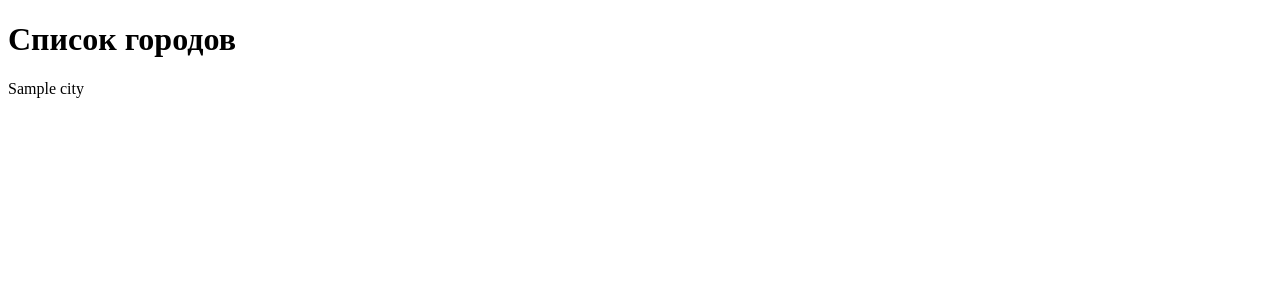
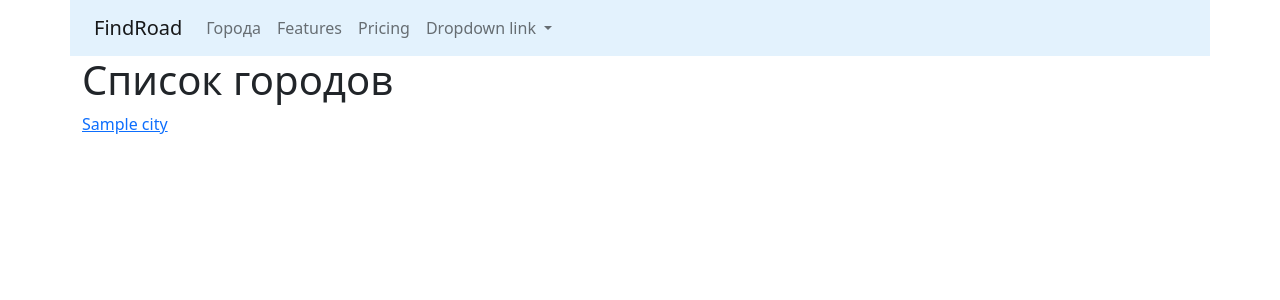
Before and after one commit to Fangahra81/find_road, a Django app: page /cities/ in a window 1280 px wide. Shown: the top 300 px of the page. Run offline with Django 3.2, Linux system fonts and the light colour scheme; tables that the repository leaves empty hold one stand-in row (values such as "Sample post"); parts of the project's set-up code (start-up, migrations or seed data) failed here and were passed over.

Commit message:
5. Закончил.

```diff
--- a/cities/models.py
+++ b/cities/models.py
@@ -12,5 +12,3 @@ class City(models.Model):
         verbose_name = 'Город'
         verbose_name_plural = "Города"
         ordering = ['name']
-
-url
--- a/cities/templates/cities/home.html
+++ b/cities/templates/cities/home.html
@@ -4,8 +4,11 @@
 <h1> Список городов</h1>
 <div class="row">
     <div class="col-mb">
-        {%for object in objects_list%}
-            <p>{{object.name}}</p>
+        {% for object in objects_list %}
+            <p>
+
+                <a href="{% url 'cities:detail' pk=object.pk %}">{{object.name}}</a>
+                </p>
         {% endfor %}
     </div>
 </div>
--- a/cities/urls.py
+++ b/cities/urls.py
@@ -1,12 +1,12 @@
 
 from django.urls import path
 
-from cities.views import home
+from cities.views import *
 
 urlpatterns = [
 
-    path ('', home, name = 'home'),
-    path ('<int:pk>/', home, name = 'home'),
+    path('', home, name ='home'),
+    path('detail/<int:pk>/', CityDetailView.as_view(), name='detail'),
 ]
 
 
--- a/cities/views.py
+++ b/cities/views.py
@@ -1,9 +1,11 @@
 from django.shortcuts import render, get_object_or_404
 
 # Create your views here.
+from django.views.generic import DetailView
+
 from cities.models import City
 
-__all__= ('home')
+__all__= ('home', 'CityDetailView')
 
 def home(request, pk=None):
     if pk:
@@ -15,3 +17,7 @@ def home(request, pk=None):
     qs = City.objects.all()
     context ={'objects_list':qs}
     return render(request, 'cities/home.html',context)
+
+class CityDetailView(DetailView):
+    queryset = City.objects.all()
+    template_name = 'cities/detail.html'
--- a/find_road/urls.py
+++ b/find_road/urls.py
@@ -21,6 +21,6 @@ from find_road.views import home, about
 urlpatterns = [
     path('admin/', admin.site.urls),
     path ('cities/', include(('cities.urls', 'cities'))),
-    path ('home/', home),
+    path ('', home, name='home'),
     path ('about/',about),
 ]
--- a/templates/about.html
+++ b/templates/about.html
@@ -1,4 +1,4 @@
 
 {% extends 'base.html' %}
 {% block title %}About  {% endblock %}
-{% block content %}<h2>{{name}}</h2>  {% endblock %}
+{% block content %}<h2>{{name}}</h2>{% endblock %}
--- a/templates/base.html
+++ b/templates/base.html
@@ -1,12 +1,64 @@
-<!DOCTYPE html>
+{% url 'cities:home' as cities_home_url%}
+<!doctype html>
 <html lang="en">
-<head>
-    <meta charset="UTF-8">
+  <head>
+    <!-- Required meta tags -->
+    <meta charset="utf-8">
+    <meta name="viewport" content="width=device-width, initial-scale=1">
+
+    <!-- Bootstrap CSS -->
+    <link href="https://cdn.jsdelivr.net/npm/bootstrap@5.0.0-beta2/dist/css/bootstrap.min.css" rel="stylesheet" integrity="sha384-BmbxuPwQa2lc/FVzBcNJ7UAyJxM6wuqIj61tLrc4wSX0szH/Ev+nYRRuWlolflfl" crossorigin="anonymous">
 
     <title> {% block title %}{% endblock %} </title>
+  </head>
+  <body>
+<nav class="navbar navbar-expand-lg navbar-light container" style="background-color: #e3f2fd;">
+  <div class="container-fluid">
+    <a class="navbar-brand" href="{% url 'home' %}">FindRoad</a>
+    <button class="navbar-toggler" type="button" data-bs-toggle="collapse" data-bs-target="#navbarNavDropdown" aria-controls="navbarNavDropdown" aria-expanded="false" aria-label="Toggle navigation">
+      <span class="navbar-toggler-icon"></span>
+    </button>
+    <div class="collapse navbar-collapse" id="navbarNavDropdown">
+      <ul class="navbar-nav">
+        <li class="nav-item {% if request.path == cities_home_url %}active {% endif %} ">
+          <a class="nav-link" href="{% url 'cities:home'%}">Города </a>
+        </li>
+        <li class="nav-item">
+          <a class="nav-link" href="#">Features</a>
+        </li>
+        <li class="nav-item">
+          <a class="nav-link" href="#">Pricing</a>
+        </li>
+        <li class="nav-item dropdown">
+          <a class="nav-link dropdown-toggle" href="#" id="navbarDropdownMenuLink" role="button" data-bs-toggle="dropdown" aria-expanded="false">
+            Dropdown link
+          </a>
+          <ul class="dropdown-menu" aria-labelledby="navbarDropdownMenuLink">
+            <li><a class="dropdown-item" href="#">Action</a></li>
+            <li><a class="dropdown-item" href="#">Another action</a></li>
+            <li><a class="dropdown-item" href="#">Something else here</a></li>
+          </ul>
+        </li>
+      </ul>
+    </div>
+  </div>
+</nav>
+    <div class="container">
+      {% block content %}{% endblock %}
 
-</head>
-<body>
-{% block content %}{% endblock %}
-</body>
+  </div>
+
+
+    <!-- Optional JavaScript; choose one of the two! -->
+
+    <!-- Option 1: Bootstrap Bundle with Popper -->
+    <script src="https://cdn.jsdelivr.net/npm/bootstrap@5.0.0-beta2/dist/js/bootstrap.bundle.min.js" integrity="sha384-b5kHyXgcpbZJO/tY9Ul7kGkf1S0CWuKcCD38l8YkeH8z8QjE0GmW1gYU5S9FOnJ0" crossorigin="anonymous"></script>
+
+    <!-- Option 2: Separate Popper and Bootstrap JS -->
+    <!--
+    <script src="https://cdn.jsdelivr.net/npm/@popperjs/core@2.6.0/dist/umd/popper.min.js" integrity="sha384-KsvD1yqQ1/1+IA7gi3P0tyJcT3vR+NdBTt13hSJ2lnve8agRGXTTyNaBYmCR/Nwi" crossorigin="anonymous"></script>
+    <script src="https://cdn.jsdelivr.net/npm/bootstrap@5.0.0-beta2/dist/js/bootstrap.min.js" integrity="sha384-nsg8ua9HAw1y0W1btsyWgBklPnCUAFLuTMS2G72MMONqmOymq585AcH49TLBQObG" crossorigin="anonymous"></script>
+    -->
+
+  </body>
 </html>
```
